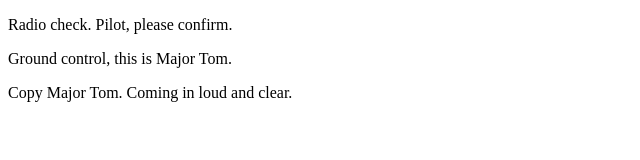
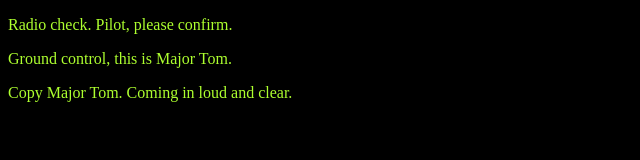
Before and after one commit to Cpav0111/communication-log, a plain HTML site: page index.html in a window 1280 px wide. Shown: the whole page, without its empty margins (0-640 px from the left). Drawn offline with Linux system fonts and the light colour scheme.

Commit message:
changed color

```diff
--- a/index.html
+++ b/index.html
@@ -1,5 +1,8 @@
 <!DOCTYPE html>
 <html>
+   <head>
+      <link rel="stylesheet" type="text/css" href="style.css">
+   </head>
    <body>
       <p>Radio check. Pilot, please confirm.</p>
       <p>Ground control, this is Major Tom.</p>
--- /dev/null
+++ b/style.css
@@ -0,0 +1,4 @@
+body {
+    color: greenyellow;
+    background-color: black;
+ }
```
